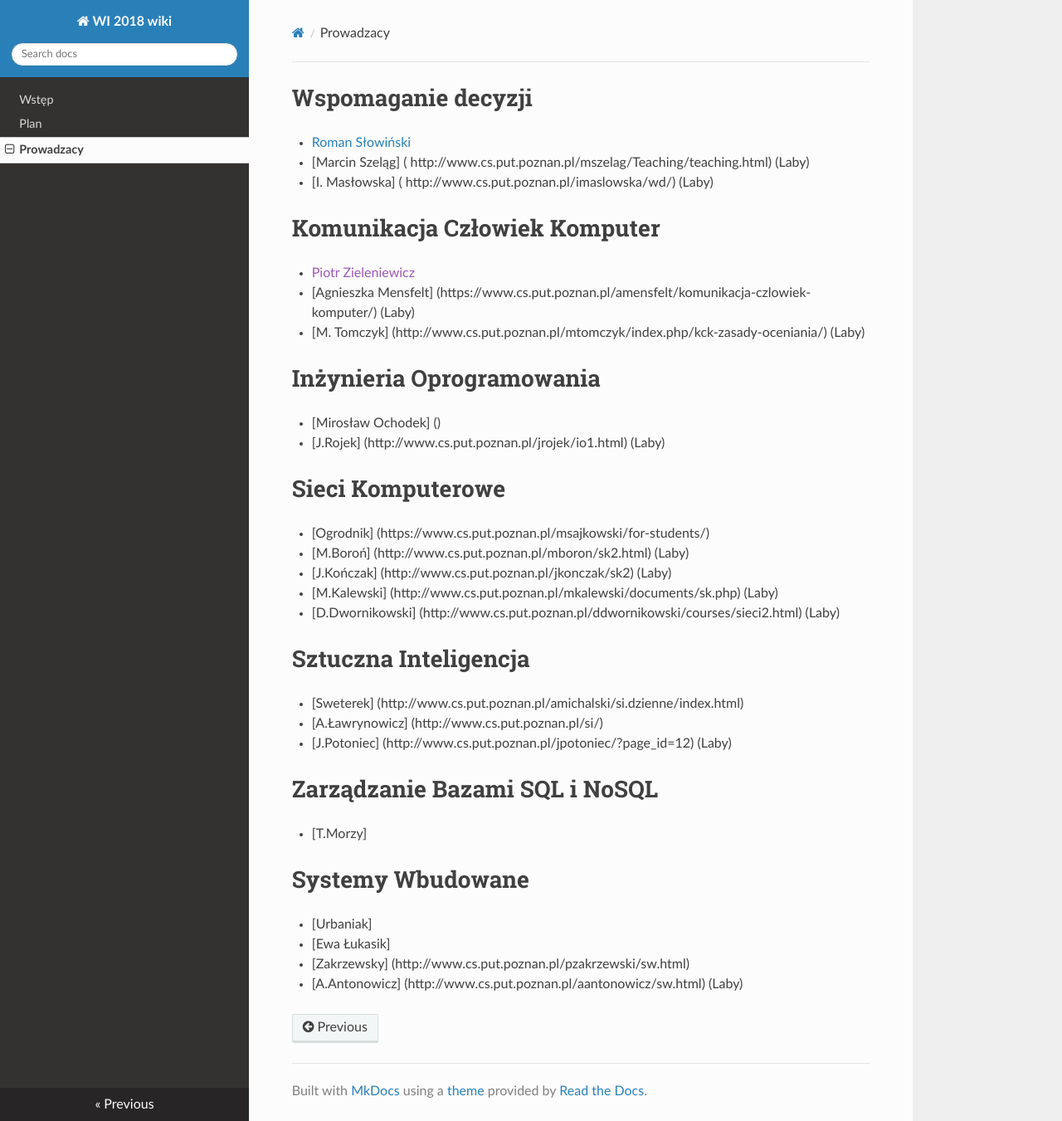
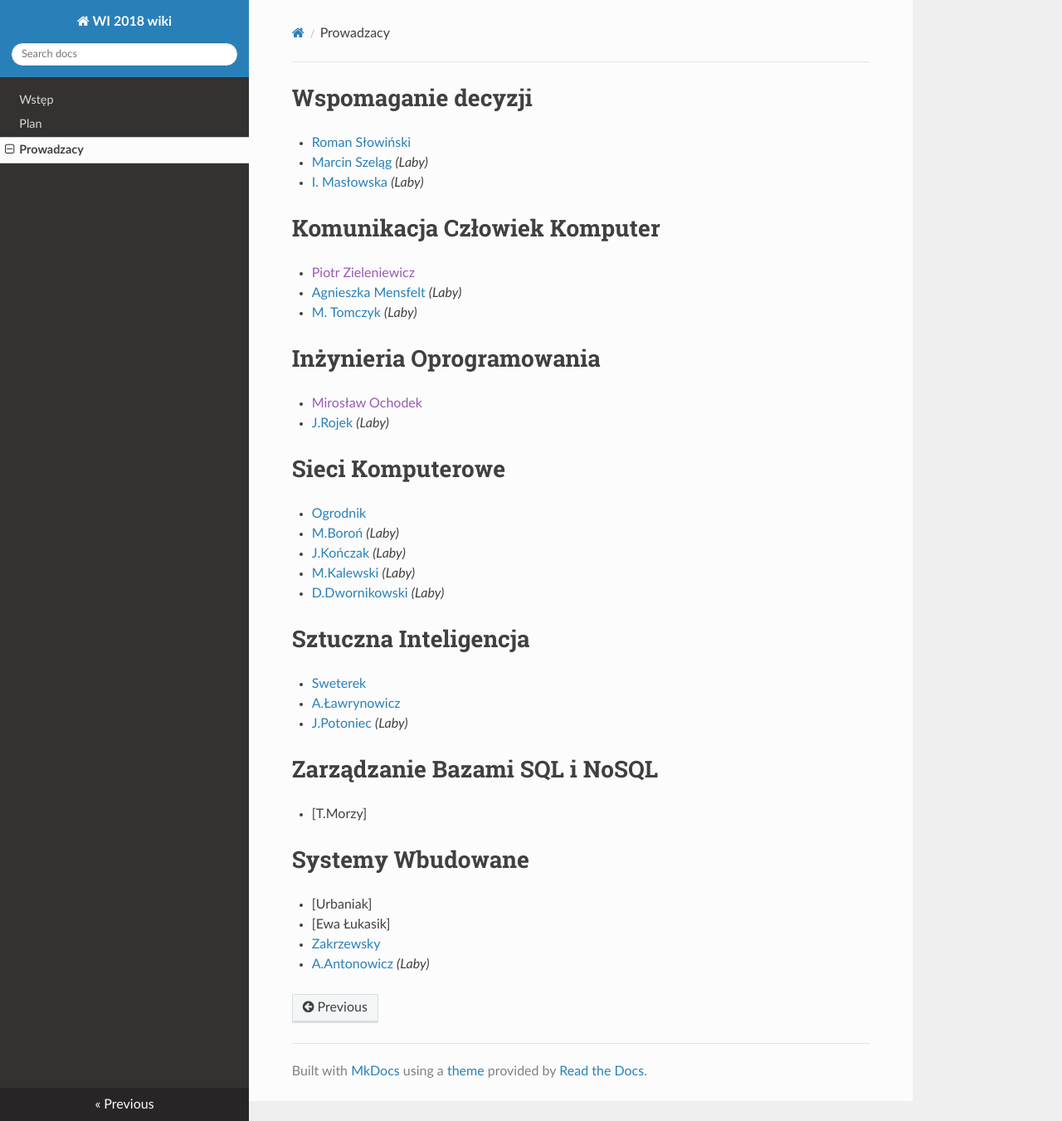
Before and after one commit to PUT-WI-18/wi18-wiki-sem5, an MkDocs documentation site: the page built from docs/prowadzacy.md, in a window 1280 px wide and 1351 px high. Shown: the whole window at 83% size. Built offline with MkDocs 1.6.1, drawn with Linux system fonts in a browser that asks for light colours; nearby versions of some CDN libraries.

Commit message:
Update prowadzacy.md

```diff
--- a/docs/prowadzacy.md
+++ b/docs/prowadzacy.md
@@ -1,28 +1,28 @@
 # Wspomaganie decyzji
 - [Roman Słowiński](http://www.cs.put.poznan.pl/mkadzinski/wd/)
-- [Marcin Szeląg] ( http://www.cs.put.poznan.pl/mszelag/Teaching/teaching.html) (Laby)
-- [I. Masłowska] ( http://www.cs.put.poznan.pl/imaslowska/wd/) (Laby)
+- [Marcin Szeląg](http://www.cs.put.poznan.pl/mszelag/Teaching/teaching.html) *(Laby)*
+- [I. Masłowska](http://www.cs.put.poznan.pl/imaslowska/wd/) *(Laby)*
 
 # Komunikacja Człowiek Komputer
 - [Piotr Zieleniewicz]()
-- [Agnieszka Mensfelt] (https://www.cs.put.poznan.pl/amensfelt/komunikacja-czlowiek-komputer/) (Laby)
-- [M. Tomczyk] (http://www.cs.put.poznan.pl/mtomczyk/index.php/kck-zasady-oceniania/) (Laby)
+- [Agnieszka Mensfelt](https://www.cs.put.poznan.pl/amensfelt/komunikacja-czlowiek-komputer/) *(Laby)*
+- [M. Tomczyk](http://www.cs.put.poznan.pl/mtomczyk/index.php/kck-zasady-oceniania/) *(Laby)*
 
 # Inżynieria Oprogramowania
-- [Mirosław Ochodek] ()
-- [J.Rojek] (http://www.cs.put.poznan.pl/jrojek/io1.html) (Laby)
+- [Mirosław Ochodek]()
+- [J.Rojek](http://www.cs.put.poznan.pl/jrojek/io1.html) *(Laby)*
 
 # Sieci Komputerowe
-- [Ogrodnik] (https://www.cs.put.poznan.pl/msajkowski/for-students/)
-- [M.Boroń] (http://www.cs.put.poznan.pl/mboron/sk2.html) (Laby)
-- [J.Kończak] (http://www.cs.put.poznan.pl/jkonczak/sk2) (Laby)
-- [M.Kalewski] (http://www.cs.put.poznan.pl/mkalewski/documents/sk.php) (Laby)
-- [D.Dwornikowski] (http://www.cs.put.poznan.pl/ddwornikowski/courses/sieci2.html) (Laby)
+- [Ogrodnik](https://www.cs.put.poznan.pl/msajkowski/for-students/)
+- [M.Boroń](http://www.cs.put.poznan.pl/mboron/sk2.html) *(Laby)*
+- [J.Kończak](http://www.cs.put.poznan.pl/jkonczak/sk2) *(Laby)*
+- [M.Kalewski](http://www.cs.put.poznan.pl/mkalewski/documents/sk.php) *(Laby)*
+- [D.Dwornikowski](http://www.cs.put.poznan.pl/ddwornikowski/courses/sieci2.html) *(Laby)*
 
 # Sztuczna Inteligencja
-- [Sweterek] (http://www.cs.put.poznan.pl/amichalski/si.dzienne/index.html)
-- [A.Ławrynowicz] (http://www.cs.put.poznan.pl/si/)
-- [J.Potoniec] (http://www.cs.put.poznan.pl/jpotoniec/?page_id=12) (Laby)
+- [Sweterek](http://www.cs.put.poznan.pl/amichalski/si.dzienne/index.html)
+- [A.Ławrynowicz](http://www.cs.put.poznan.pl/si/)
+- [J.Potoniec](http://www.cs.put.poznan.pl/jpotoniec/?page_id=12) *(Laby)*
 
 # Zarządzanie Bazami SQL i NoSQL
 - [T.Morzy]
@@ -30,5 +30,5 @@
 # Systemy Wbudowane
 - [Urbaniak]
 - [Ewa Łukasik]
-- [Zakrzewsky] (http://www.cs.put.poznan.pl/pzakrzewski/sw.html)
-- [A.Antonowicz] (http://www.cs.put.poznan.pl/aantonowicz/sw.html) (Laby)
+- [Zakrzewsky](http://www.cs.put.poznan.pl/pzakrzewski/sw.html)
+- [A.Antonowicz](http://www.cs.put.poznan.pl/aantonowicz/sw.html) *(Laby)*
```
